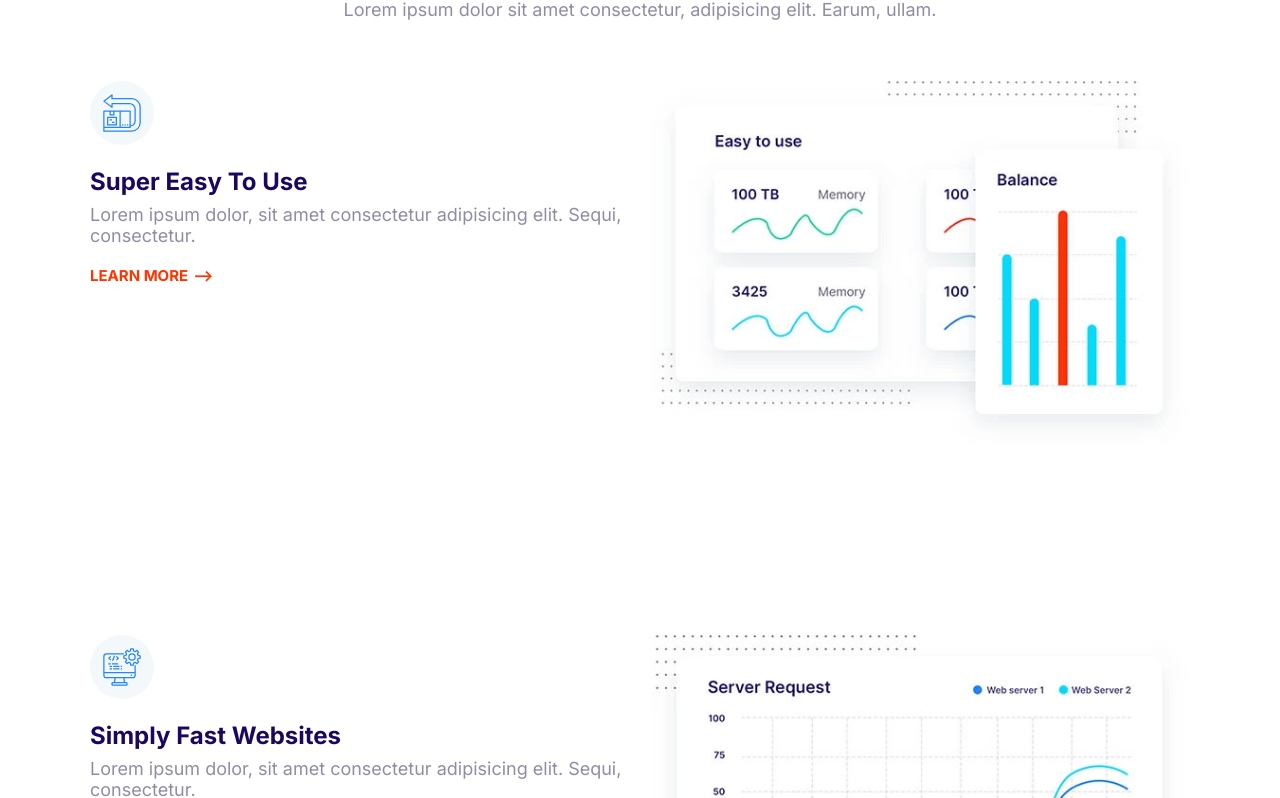
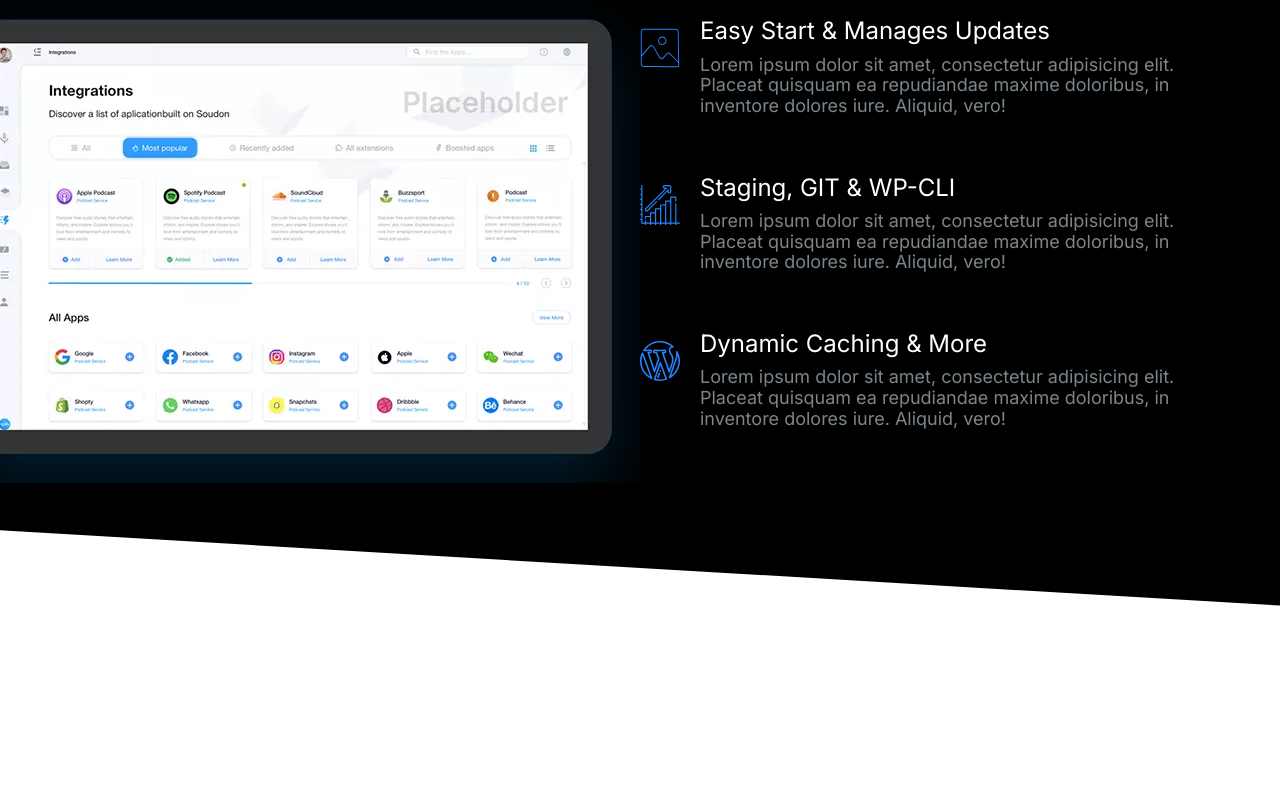
Before and after one commit to jawidanwari/Jawidanwari, a plain HTML site: page index.html in a window 1280 px wide. Shown: the part 147-945 px from the top of the page. After the commit the page ends 800 px from the top, so only its background shows below. Drawn offline with Linux system fonts and the light colour scheme.

Commit message:
Build the showcase component.

```diff
--- a/css/styles.css
+++ b/css/styles.css
@@ -16,6 +16,10 @@
 }
 
 /* Typography */
+::selection {
+  background: var(--color-primary);
+  color: #fff;
+}
 html {
   font-size: 62.5%;
 }
@@ -42,6 +46,7 @@ h2 {
 }
 h3 {
   font-size: 3rem;
+  font-weight: 500;
 }
 p {
   margin-top: 0;
@@ -127,7 +132,6 @@ a {
 .list {
   list-style: none;
   padding-left: 0;
-  color: var(--color-headings);
 }
 
 .list--inline .list__item {
@@ -138,6 +142,7 @@ a {
 .list--tick {
   list-style-image: url(../images/tick.svg);
   padding-left: 3rem;
+  color: var(--color-headings);
 }
 
 .list--tick .list__item {
@@ -409,6 +414,7 @@ a {
 /* Media */
 .media {
   display: flex;
+  margin-bottom: 4rem;
 }
 
 .media__title {
@@ -607,18 +613,20 @@ a {
   color: #7b858b;
 }
 
-.block--dark .block__heading {
+.block--dark h1,
+.block--dark h2,
+.block--dark h3 {
   color: #fff;
 }
 
 .block--skewed-right {
   padding-bottom: calc(var(--padding-vertical) + 4rem);
-  clip-path: polygon(0% 0%, 100% 0%, 100% 100%, 0% 80%);
+  clip-path: polygon(0% 0%, 100% 0%, 100% 100%, 0% 90%);
 }
 
 .block--skewed-left {
   padding-bottom: calc(var(--padding-vertical) + 4rem);
-  clip-path: polygon(0% 0%, 100% 0%, 100% 80%, 0% 100%);
+  clip-path: polygon(0% 0%, 100% 0%, 100% 90%, 0% 100%);
 }
 
 .container {
@@ -690,9 +698,6 @@ a {
 }
 
 /* Hero */
-.hero {
-  clip-path: polygon(0% 0%, 100% 0%, 100% 80%, 0% 100%);
-}
 
 .hero__tagline {
   font-size: 2rem;
@@ -773,3 +778,22 @@ a {
     order: 2;
   }
 }
+
+/* Showcase Block */
+.block-showcase__image > img {
+  width: 100%;
+}
+
+@media screen and (min-width: 768px) {
+  .block-showcase .grid {
+    grid-template-columns: 50% 50%;
+  }
+  .block-showcase__image {
+    justify-self: end;
+  }
+
+  .block-showcase__image > img {
+    width: auto;
+    max-width: 700px;
+  }
+}
--- a/index.html
+++ b/index.html
@@ -14,70 +14,75 @@
     <title>Document</title>
   </head>
   <body>
-    <section class="block container">
+    <section class="block block--dark block--skewed-right block-showcase">
       <header class="block__header">
-        <h2>Host on the Cloud to Keep Growing</h2>
-        <p>
-          Lorem ipsum dolor sit amet consectetur, adipisicing elit. Earum,
-          ullam.
-        </p>
+        <h2>User-friendly Control Panel</h2>
       </header>
-      <article class="grid grid--1x2 feature">
-        <div class="feature__content">
-          <span class="icon-container">
-            <svg class="icon icon--primary">
-              <use xlink:href="images/sprite.svg#easy"></use>
-            </svg>
-          </span>
-          <h3 class="features__heading">Super Easy To Use</h3>
-          <p>
-            Lorem ipsum dolor, sit amet consectetur adipisicing elit. Sequi,
-            consectetur.
-          </p>
-          <a href="#" class="link-arrow">Learn More</a>
-        </div>
-        <picture>
+      <div class="container grid grid--1x2">
+        <picture class="block-showcase__image">
           <source
             type="image/webp"
-            srcset="images/easy.webp 1x, images/easy@2x.webp 2x"
-          />
+            srcset="images/ipad.webp 1x, images/ipad@2x.webp 2x" />
           <source
             type="image/webp"
-            srcset="images/easy.jpg 1x, images/easy@2x.jpg 2x"
-          />
-          <img class="feature__image" src="images/easy@2x.jpg" alt="" />
-        </picture>
-      </article>
+            srcset="images/ipad.png 1x, images/ipad@2x.png 2x" />
+          <img src="images/ipad.png" alt=""
+        /></picture>
+        <ul class="list">
+          <li>
+            <div class="media">
+              <div class="media__image">
+                <svg class="icon icon--primary">
+                  <use xlink:href="images/sprite.svg#snap"></use>
+                </svg>
+              </div>
+              <div class="media__body">
+                <h3 class="media__title">Easy Start & Manages Updates</h3>
+                <p>
+                  Lorem ipsum dolor sit amet, consectetur adipisicing elit.
+                  Placeat quisquam ea repudiandae maxime doloribus, in inventore
+                  dolores iure. Aliquid, vero!
+                </p>
+              </div>
+            </div>
+          </li>
+          <li>
+            <div class="media">
+              <div class="media__image">
+                <svg class="icon icon--primary">
+                  <use xlink:href="images/sprite.svg#growth"></use>
+                </svg>
+              </div>
+              <div class="media__body">
+                <h3 class="media__title">Staging, GIT & WP-CLI</h3>
+                <p>
+                  Lorem ipsum dolor sit amet, consectetur adipisicing elit.
+                  Placeat quisquam ea repudiandae maxime doloribus, in inventore
+                  dolores iure. Aliquid, vero!
+                </p>
+              </div>
+            </div>
+          </li>
+          <li>
+            <div class="media">
+              <div class="media__image">
+                <svg class="icon icon--primary">
+                  <use xlink:href="images/sprite.svg#wordpress"></use>
+                </svg>
+              </div>
+              <div class="media__body">
+                <h3 class="media__title">Dynamic Caching & More</h3>
+                <p>
+                  Lorem ipsum dolor sit amet, consectetur adipisicing elit.
+                  Placeat quisquam ea repudiandae maxime doloribus, in inventore
+                  dolores iure. Aliquid, vero!
+                </p>
+              </div>
+            </div>
+          </li>
+        </ul>
+      </div>
     </section>
-    <section class="block container">
-      <article class="grid grid--1x2 feature">
-        <div class="feature__content">
-          <span class="icon-container">
-            <svg class="icon icon--primary">
-              <use xlink:href="images/sprite.svg#computer"></use>
-            </svg>
-          </span>
-          <h3 class="features__heading">Simply Fast Websites</h3>
-          <p>
-            Lorem ipsum dolor, sit amet consectetur adipisicing elit. Sequi,
-            consectetur.
-          </p>
-          <a href="#" class="link-arrow">Learn More</a>
-        </div>
-        <picture>
-          <source
-            type="image/webp"
-            srcset="images/fast.webp 1x, images/fast@2x.webp 2x"
-          />
-          <source
-            type="image/webp"
-            srcset="images/fast.jpg 1x, images/fast@2x.jpg 2x"
-          />
-          <img class="feature__image" src="images/easy@2x.jpg" alt="" />
-        </picture>
-      </article>
-    </section>
-
     <script src="js/main.js"></script>
   </body>
 </html>
```
Also changed, not shown: images/ipad.png (added), images/ipad.webp (added), images/ipad@2x.png (added), images/ipad@2x.webp (added).
